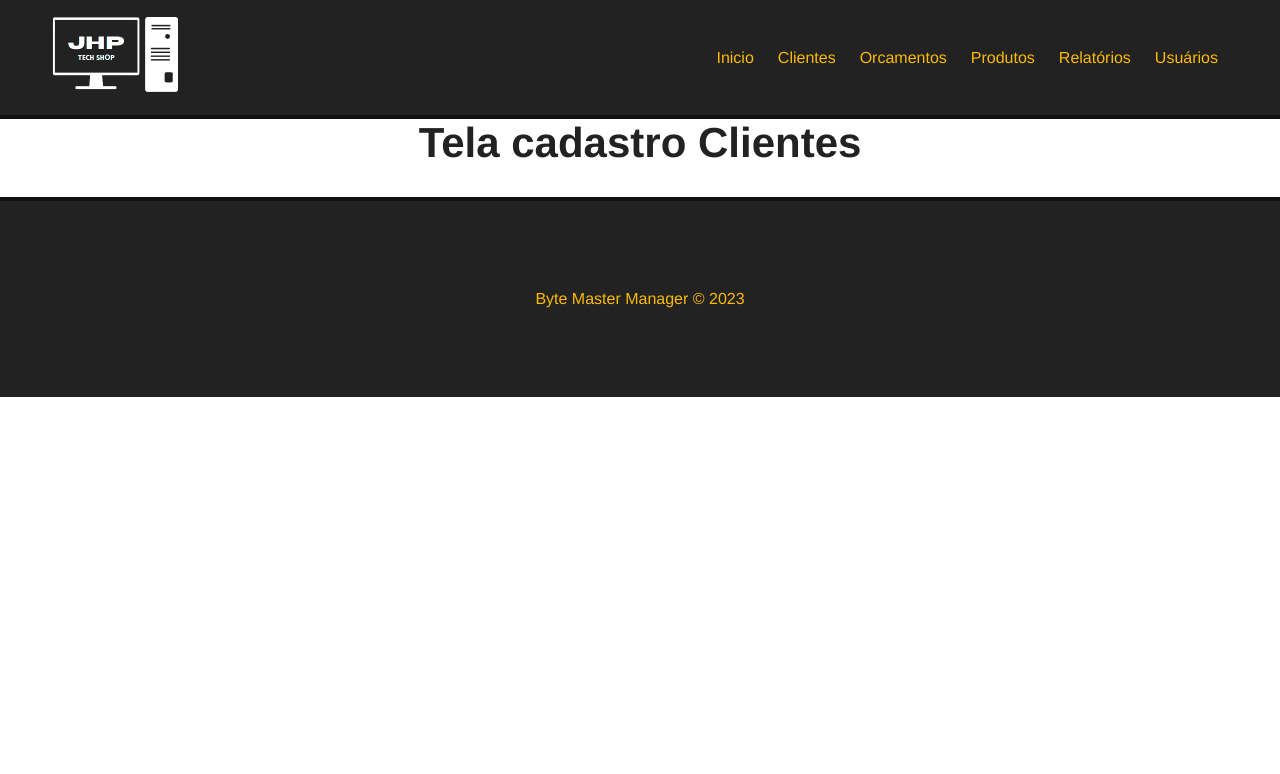
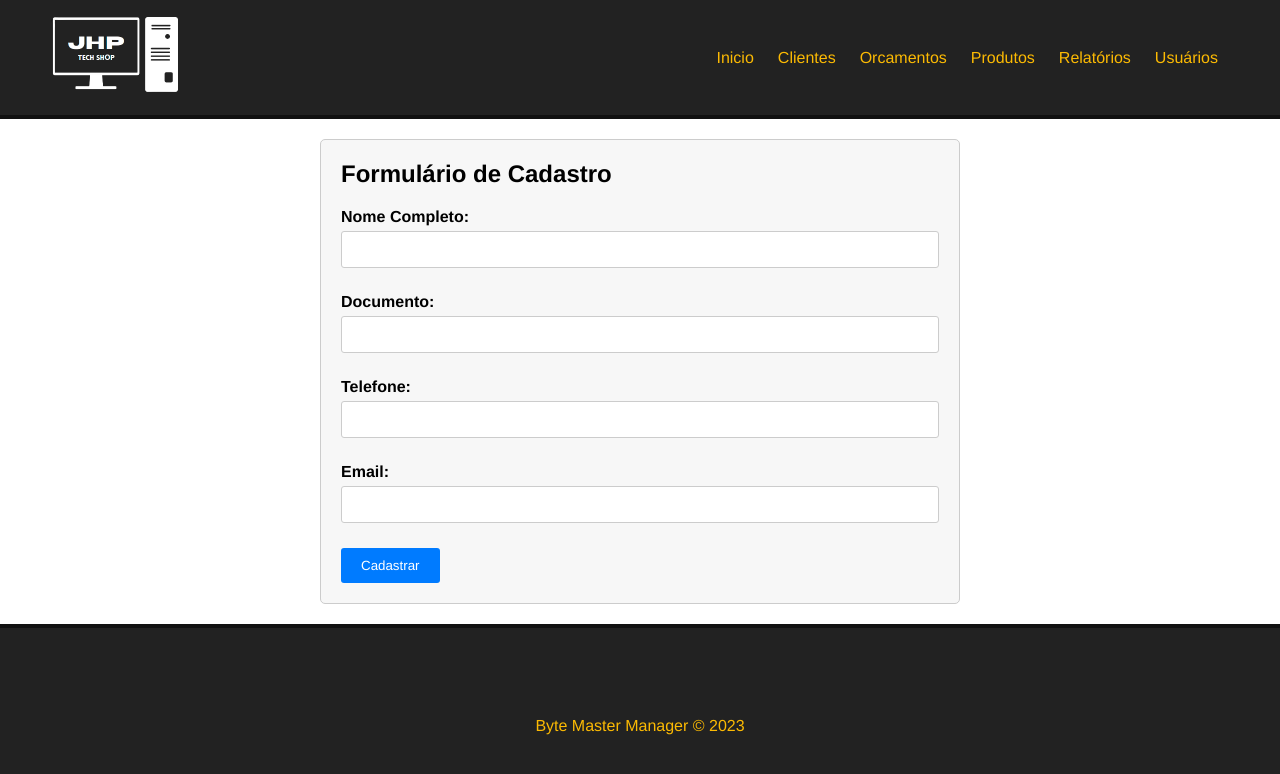
Before and after one commit to JoseHenriquePatrocinio/byte_master, a Vue app: page /cliente in a window 1280 px wide. Shown: the top 774 px of the page. Built offline with nearby package versions, Linux system fonts and the light colour scheme.

Commit message:
feat: Tela cadastro de clientes

```diff
--- /dev/null
+++ b/src/components/FormCliente.vue
@@ -0,0 +1,84 @@
+<template>
+    <div>
+        <div class="container">
+            <h2 class="form-title">Formulário de Cadastro</h2>
+            <form action="#">
+                <div class="form-group">
+                    <label for="nome">Nome Completo:</label>
+                    <input type="text" id="nome" name="nome" required>
+                </div>
+                <div class="form-group">
+                    <label for="documento">Documento:</label>
+                    <input type="text" id="documento" name="documento" required>
+                </div>
+                <div class="form-group">
+                    <label for="telefone">Telefone:</label>
+                    <input type="tel" id="telefone" name="telefone" required>
+                </div>
+                <div class="form-group">
+                    <label for="email">Email:</label>
+                    <input type="email" id="email" name="email" required>
+                </div>
+                <button type="submit">Cadastrar</button>
+            </form>
+        </div>
+    </div>
+</template>
+
+<script>
+export default {
+    name: "FormCliente"
+}
+</script>
+
+<style scoped>
+body {
+    font-family: Arial, sans-serif;
+}
+
+.container {
+    width: 50%;
+    margin: 0 auto;
+    padding: 20px;
+    border: 1px solid #ccc;
+    border-radius: 5px;
+    background-color: #f7f7f7;
+}
+
+.form-group {
+    margin-bottom: 15px;
+}
+
+.form-title {
+    margin-bottom: 20px;
+}
+
+label {
+    font-weight: bold;
+}
+
+input[type="text"],
+input[type="number"],
+input[type="tel"],
+input[type="email"] {
+    width: 100%;
+    padding: 10px;
+    margin-top: 5px;
+    margin-bottom: 10px;
+    border: 1px solid #ccc;
+    border-radius: 3px;
+}
+
+button[type="submit"] {
+    background-color: #007BFF;
+    color: white;
+    padding: 10px 20px;
+    border: none;
+    border-radius: 3px;
+    cursor: pointer;
+}
+
+button[type="submit"]:hover {
+    background-color: #0056b3;
+}
+</style>
--- a/src/components/Teste.vue
+++ /dev/null
@@ -1 +0,0 @@
-<template></template>
--- a/src/views/Cliente.vue
+++ b/src/views/Cliente.vue
@@ -1,5 +1,23 @@
 <template>
-  <div>
-    <h1>Tela cadastro Clientes</h1>
+  <div class="container">
+    <FormCliente></FormCliente>
   </div>
 </template>
+
+<script>
+import FormCliente from '@/components/FormCliente.vue'
+
+export default {
+  name: "Cliente",
+  components: {
+    FormCliente
+  }
+}
+</script>
+
+<style>
+.container {
+  padding-top: 20px;
+  padding-bottom: 20px;
+}
+</style>
```
